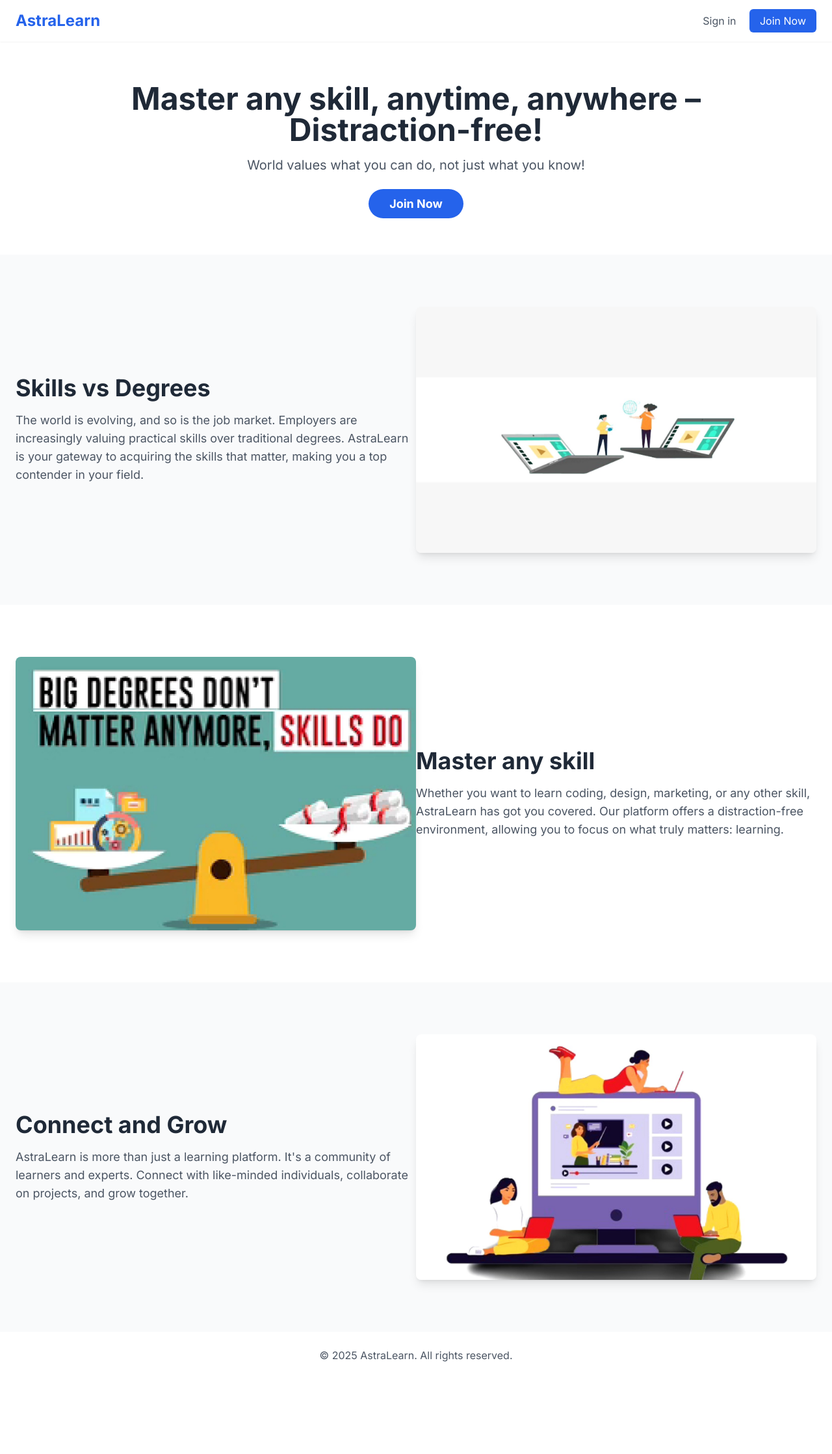
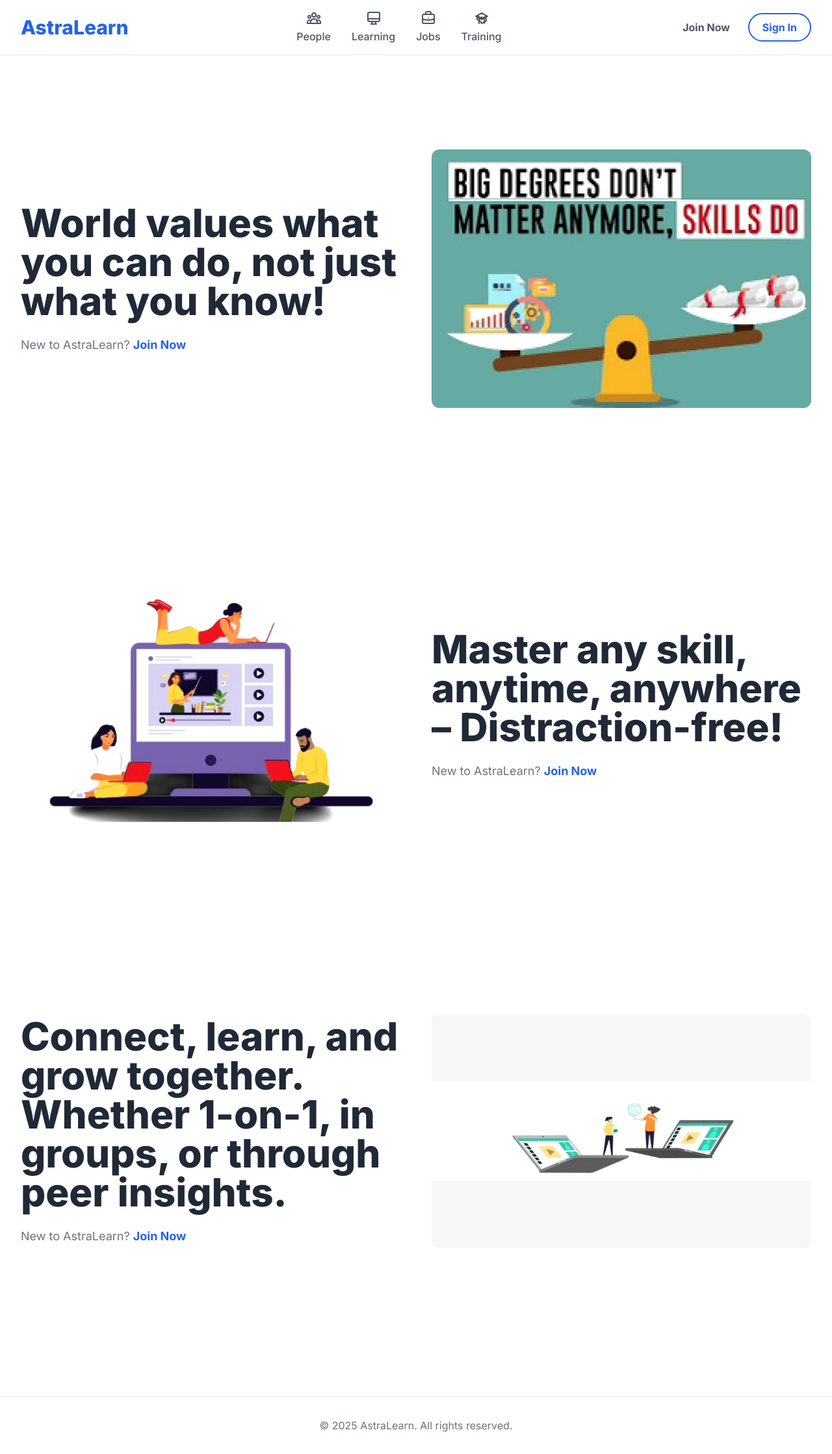
Before and after one commit to ayushjaiswal21/asta-authentication, a Flask app: page / in a window 1280 px wide. Shown: the whole page at 65% size. Before the commit the page ends 2096 px from the top, so only its background shows below. Run offline with Flask 3, Linux system fonts and the light colour scheme; some libraries are stand-ins or nearby versions.

Commit message:
updated index.html

```diff
--- a/templates/index.html
+++ b/templates/index.html
@@ -5,82 +5,142 @@
     <meta name="viewport" content="width=device-width, initial-scale=1.0">
     <title>AstraLearn - Welcome</title>
     <script src="https://cdn.tailwindcss.com"></script>
-    <link href="https://fonts.googleapis.com/css2?family=Inter:wght@400;500;700&display=swap" rel="stylesheet">
+    <link href="https://fonts.googleapis.com/css2?family=Inter:wght@400;500;600;700;800&display=swap" rel="stylesheet">
     <style>
         body {
             font-family: 'Inter', sans-serif;
+            background-color: #fdfdff; /* A very light off-white for a clean look */
         }
+        .nav-link {
+            transition: color 0.3s ease;
+        }
+        .nav-link:hover {
+            color: #2563eb; /* Blue-600 */
+        }
+        .nav-icon {
+            transition: transform 0.3s ease;
+        }
+        .nav-link:hover .nav-icon {
+            transform: scale(1.1);
+        }
+        .btn {
+            transition: all 0.3s ease;
+        }
+        .btn-signin:hover {
+            background-color: #eff6ff; /* Blue-50 */
+            color: #1d4ed8; /* Blue-700 */
+        }
+        .section-image {
+            transition: transform 0.4s ease-in-out, box-shadow 0.4s ease-in-out;
+            border-radius: 0.75rem;
+        }
+        .section-image:hover {
+            transform: scale(1.03) translateY(-5px);
+            box-shadow: 0 20px 25px -5px rgb(0 0 0 / 0.1), 0 8px 10px -6px rgb(0 0 0 / 0.1);
+        }
+        .fade-in {
+            animation: fadeInAnimation 1s ease-in forwards;
+            opacity: 0;
+        }
+        @keyframes fadeInAnimation {
+            from { opacity: 0; transform: translateY(20px); }
+            to { opacity: 1; transform: translateY(0); }
+        }
+        /* Add animation delays for a staggered effect */
+        .delay-1 { animation-delay: 0.2s; }
+        .delay-2 { animation-delay: 0.4s; }
+        .delay-3 { animation-delay: 0.6s; }
     </style>
 </head>
-<body class="bg-white">
+<body class="bg-white text-gray-800">
 
-    <!-- Header -->
-    <header class="bg-white shadow-sm">
-        <nav class="container mx-auto px-6 py-4 flex justify-between items-center">
-            <a href="/" class="text-2xl font-bold text-blue-600">AstraLearn</a>
+    <header class="bg-white/80 backdrop-blur-lg sticky top-0 z-50 border-b border-gray-200">
+        <nav class="container mx-auto px-6 lg:px-8 py-4 flex justify-between items-center">
+            <a href="/" class="text-3xl font-extrabold text-blue-600">AstraLearn</a>
+
+            <div class="hidden md:flex items-center space-x-8">
+                <a href="#" class="nav-link flex flex-col items-center text-gray-600 font-medium">
+                    <svg class="nav-icon h-6 w-6 mb-1" xmlns="http://www.w3.org/2000/svg" fill="none" viewBox="0 0 24 24" stroke="currentColor"><path stroke-linecap="round" stroke-linejoin="round" stroke-width="2" d="M17 20h5v-2a3 3 0 00-5.356-1.857M17 20H7m10 0v-2c0-.656-.126-1.283-.356-1.857M7 20H2v-2a3 3 0 015.356-1.857M7 20v-2c0-.656.126-1.283.356-1.857m0 0a5.002 5.002 0 019.288 0M15 7a3 3 0 11-6 0 3 3 0 016 0zm6 3a2 2 0 11-4 0 2 2 0 014 0zM7 10a2 2 0 11-4 0 2 2 0 014 0z" /></svg>
+                    People
+                </a>
+                <a href="#" class="nav-link flex flex-col items-center text-gray-600 font-medium">
+                    <svg class="nav-icon h-6 w-6 mb-1" xmlns="http://www.w3.org/2000/svg" fill="none" viewBox="0 0 24 24" stroke="currentColor"><path stroke-linecap="round" stroke-linejoin="round" stroke-width="2" d="M9.75 17L9 20l-1 1h8l-1-1-.75-3M3 13h18M5 17h14a2 2 0 002-2V5a2 2 0 00-2-2H5a2 2 0 00-2 2v10a2 2 0 002 2z" /></svg>
+                    Learning
+                </a>
+                <a href="#" class="nav-link flex flex-col items-center text-gray-600 font-medium">
+                   <svg class="nav-icon h-6 w-6 mb-1" xmlns="http://www.w3.org/2000/svg" fill="none" viewBox="0 0 24 24" stroke="currentColor"><path stroke-linecap="round" stroke-linejoin="round" stroke-width="2" d="M21 13.255A23.931 23.931 0 0112 15c-3.183 0-6.22-.62-9-1.745M16 6V4a2 2 0 00-2-2h-4a2 2 0 00-2 2v2m4 6h.01M5 20h14a2 2 0 002-2V8a2 2 0 00-2-2H5a2 2 0 00-2 2v10a2 2 0 002 2z" /></svg>
+                    Jobs
+                </a>
+                 <a href="#" class="nav-link flex flex-col items-center text-gray-600 font-medium">
+                    <svg class="nav-icon h-6 w-6 mb-1" xmlns="http://www.w3.org/2000/svg" fill="none" viewBox="0 0 24 24" stroke="currentColor"><path d="M12 14l9-5-9-5-9 5 9 5z" /><path d="M12 14l6.16-3.422a12.083 12.083 0 01.665 6.479A11.952 11.952 0 0012 20.055a11.952 11.952 0 00-6.824-5.998 12.078 12.078 0 01.665-6.479L12 14z" /><path stroke-linecap="round" stroke-linejoin="round" stroke-width="2" d="M12 14l9-5-9-5-9 5 9 5zm0 0l6.16-3.422a12.083 12.083 0 01.665 6.479A11.952 11.952 0 0012 20.055a11.952 11.952 0 00-6.824-5.998 12.078 12.078 0 01.665-6.479L12 14zm-4 6v-7.5l4-2.222 4 2.222V20M12 12.75L4.5 8.5 12 4.25 19.5 8.5 12 12.75z" /></svg>
+                    Training
+                </a>
+            </div>
+
             <div>
                 {% if user_info %}
-                    <span class="mr-4">Welcome, {{ user_info.name or user_info }}!</span>
-                    <a href="{{ url_for('logout') }}" class="px-4 py-2 bg-red-500 text-white rounded-md hover:bg-red-600">Logout</a>
+                    <div class="flex items-center space-x-4">
+                        <span class="font-medium">Welcome, {{ user_info.name or user_info.split('@')[0] }}!</span>
+                        <a href="{{ url_for('logout') }}" class="btn bg-red-500 text-white font-bold py-2 px-5 rounded-full hover:bg-red-600">Logout</a>
+                    </div>
                 {% else %}
-                    <a href="{{ url_for('signin') }}" class="text-gray-600 hover:text-blue-600 mr-4">Sign in</a>
-                    <a href="{{ url_for('join') }}" class="px-4 py-2 bg-blue-600 text-white rounded-md hover:bg-blue-700">Join Now</a>
+                    <div class="flex items-center space-x-2">
+                        <a href="{{ url_for('join') }}" class="btn text-gray-600 font-bold py-2 px-5 rounded-full hover:bg-gray-100">Join Now</a>
+                        <a href="{{ url_for('signin') }}" class="btn text-blue-600 font-bold py-2 px-5 rounded-full border-2 border-blue-600 btn-signin">Sign In</a>
+                    </div>
                 {% endif %}
             </div>
         </nav>
     </header>
 
-    <!-- Hero Section -->
-    <main class="container mx-auto px-6 py-16 text-center">
-        <div class="max-w-4xl mx-auto">
-             <h1 class="text-5xl font-bold text-gray-800 mb-4">Master any skill, anytime, anywhere – Distraction-free!</h1>
-             <p class="text-xl text-gray-600 mb-8">World values what you can do, not just what you know!</p>
-             <a href="{{ url_for('join') }}" class="bg-blue-600 text-white font-bold py-3 px-8 rounded-full hover:bg-blue-700 text-lg">Join Now</a>
+    <main class="container mx-auto px-6 lg:px-8 py-16">
+
+        <section class="min-h-[70vh] flex flex-col md:flex-row items-center justify-center gap-12 mb-24">
+            <div class="md:w-1/2 text-center md:text-left fade-in delay-1">
+                <h1 class="text-5xl lg:text-6xl font-extrabold text-gray-800 leading-tight mb-6">
+                    World values what you can do, not just what you know!
+                </h1>
+                <p class="text-lg text-gray-500">
+                    New to AstraLearn? <a href="{{ url_for('join') }}" class="text-blue-600 font-bold hover:underline">Join Now</a>
+                </p>
             </div>
-    </main>
-
-    <!-- Skills vs Degrees Section -->
-    <section class="bg-gray-50 py-20">
-        <div class="container mx-auto px-6 flex flex-col md:flex-row items-center">
-            <div class="md:w-1/2">
-                <h2 class="text-4xl font-bold text-gray-800 mb-4">Skills vs Degrees</h2>
-                <p class="text-lg text-gray-600">The world is evolving, and so is the job market. Employers are increasingly valuing practical skills over traditional degrees. AstraLearn is your gateway to acquiring the skills that matter, making you a top contender in your field.</p>
-            </div>
-            <div class="md:w-1/2 mt-8 md:mt-0">
-                <img src="{{ url_for('static', filename='images/image1.jpeg') }}" alt="Skills vs Degrees" class="rounded-lg shadow-lg">
-            </div>
+            <div class="md:w-1/2 fade-in delay-2">
+                <img src="{{ url_for('static', filename='images/image2.jpeg') }}" alt="Skills vs Degrees Illustration" class="section-image w-full h-auto object-cover">
             </div>
         </section>
 
-    <!-- Master Any Skill Section -->
-    <section class="py-20">
-        <div class="container mx-auto px-6 flex flex-col md:flex-row-reverse items-center">
-            <div class="md:w-1/2">
-                <h2 class="text-4xl font-bold text-gray-800 mb-4">Master any skill</h2>
-                <p class="text-lg text-gray-600">Whether you want to learn coding, design, marketing, or any other skill, AstraLearn has got you covered. Our platform offers a distraction-free environment, allowing you to focus on what truly matters: learning.</p>
+        <section class="min-h-[70vh] flex flex-col md:flex-row-reverse items-center justify-center gap-12 mb-24">
+            <div class="md:w-1/2 text-center md:text-left fade-in delay-1">
+                <h1 class="text-5xl lg:text-6xl font-extrabold text-gray-800 leading-tight mb-6">
+                    Master any skill, anytime, anywhere – Distraction-free!
+                </h1>
+                 <p class="text-lg text-gray-500">
+                    New to AstraLearn? <a href="{{ url_for('join') }}" class="text-blue-600 font-bold hover:underline">Join Now</a>
+                </p>
             </div>
-            <div class="md:w-1/2 mt-8 md:mt-0">
-                <img src="{{ url_for('static', filename='images/image2.jpeg') }}" alt="Master any skill" class="rounded-lg shadow-lg">
-            </div>
+            <div class="md:w-1/2 fade-in delay-2">
+                <img src="{{ url_for('static', filename='images/image3.jpeg') }}" alt="Online Learning Illustration" class="section-image w-full h-auto object-cover">
             </div>
         </section>
 
-    <!-- Connect and Grow Section -->
-    <section class="bg-gray-50 py-20">
-        <div class="container mx-auto px-6 flex flex-col md:flex-row items-center">
-            <div class="md:w-1/2">
-                <h2 class="text-4xl font-bold text-gray-800 mb-4">Connect and Grow</h2>
-                <p class="text-lg text-gray-600">AstraLearn is more than just a learning platform. It's a community of learners and experts. Connect with like-minded individuals, collaborate on projects, and grow together.</p>
+        <section class="min-h-[70vh] flex flex-col md:flex-row items-center justify-center gap-12">
+            <div class="md:w-1/2 text-center md:text-left fade-in delay-1">
+                <h1 class="text-5xl lg:text-6xl font-extrabold text-gray-800 leading-tight mb-6">
+                    Connect, learn, and grow together. Whether 1-on-1, in groups, or through peer insights.
+                </h1>
+                 <p class="text-lg text-gray-500">
+                    New to AstraLearn? <a href="{{ url_for('join') }}" class="text-blue-600 font-bold hover:underline">Join Now</a>
+                </p>
             </div>
-            <div class="md:w-1/2 mt-8 md:mt-0">
-                <img src="{{ url_for('static', filename='images/image3.jpeg') }}" alt="Connect and Grow" class="rounded-lg shadow-lg">
-            </div>
+            <div class="md:w-1/2 fade-in delay-2">
+                <img src="{{ url_for('static', filename='images/image1.jpeg') }}" alt="Collaboration Illustration" class="section-image w-full h-auto object-cover">
             </div>
         </section>
 
-    <!-- Footer -->
-    <footer class="bg-white py-6">
-        <div class="container mx-auto px-6 text-center text-gray-600">
+    </main>
+
+    <footer class="bg-white border-t border-gray-200 mt-16">
+        <div class="container mx-auto px-6 py-8 text-center text-gray-500">
             <p>&copy; 2025 AstraLearn. All rights reserved.</p>
         </div>
     </footer>
```
Lines whose indentation alone changed are shown as unchanged.
